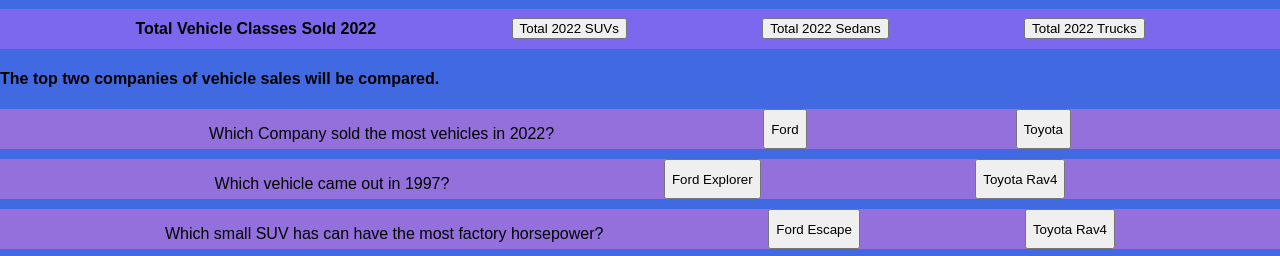
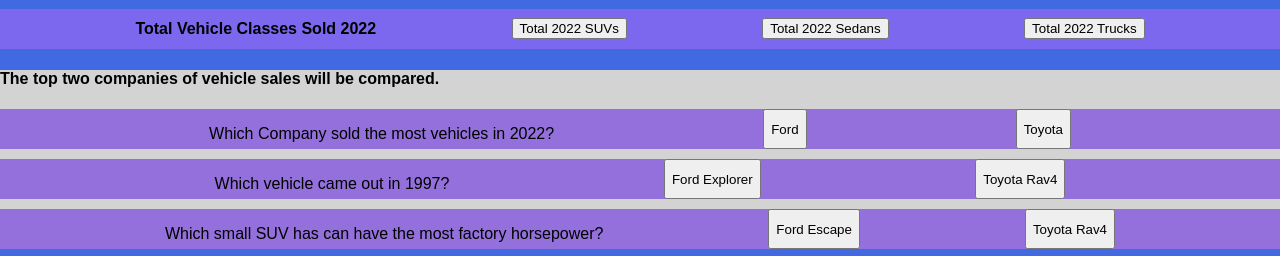
Before and after one commit to Roddy15k/25cars2022list, a React (Create React App) app: page / in a window 1280 px wide. Shown: the part 2735-2991 px from the top of the page. Built offline with nearby package versions, Linux system fonts and the light colour scheme.

Commit message:
comp css4

```diff
--- a/src/App.css
+++ b/src/App.css
@@ -65,3 +65,8 @@
 
 
 }
+
+.comps-box{
+  justify-content: space-evenly;
+  background-color: lightgray;
+}
```
